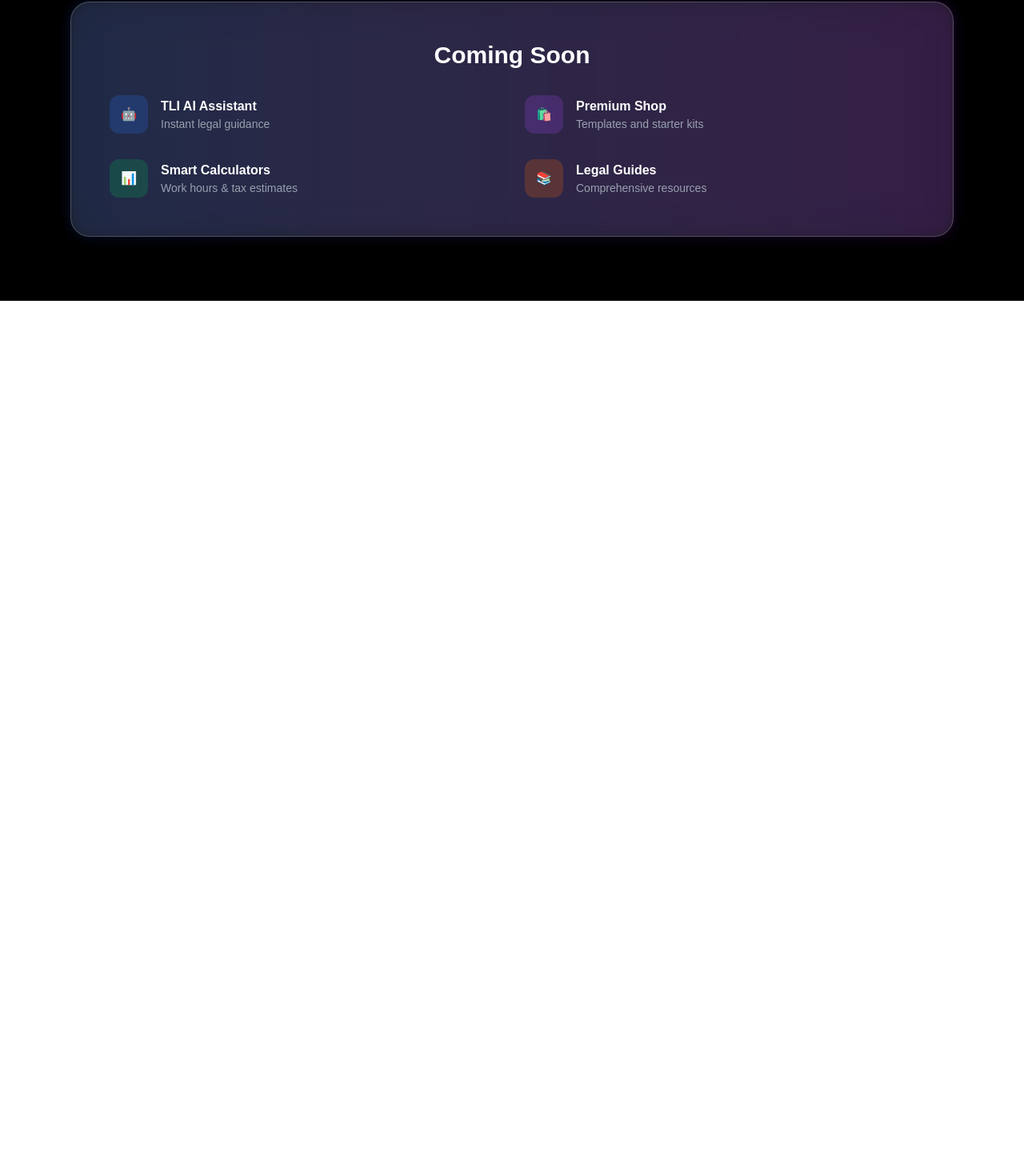
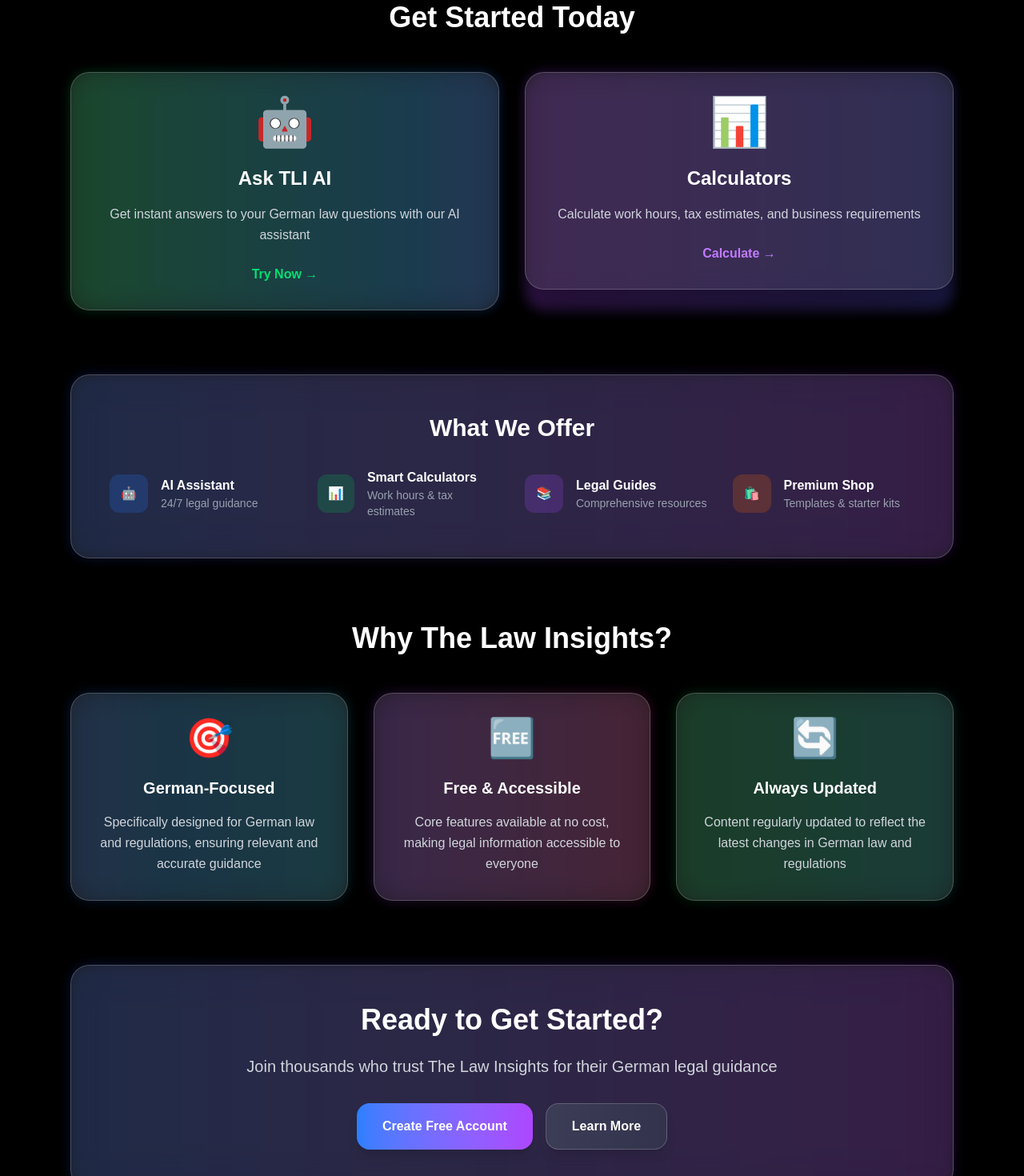
Before and after one commit to kevalkanani0/the-law-insights, a Next.js app: page / in a window 1280 px wide. Shown: the part 1032-2502 px from the top of the page at 80% size. Before the commit the page ends 1408 px from the top, so only its background shows below. Built offline with nearby package versions, Linux system fonts and the light colour scheme; no server answers.

Commit message:
updated home page

```diff
--- a/src/app/page.tsx
+++ b/src/app/page.tsx
@@ -5,6 +5,7 @@ export default function HomePage() {
   return (
     <div className="min-h-screen bg-black text-white overflow-hidden">
       <Navigation />
+
       {/* Background gradient */}
       <div className="absolute inset-0 bg-gradient-to-br from-blue-900 via-purple-900 to-black"></div>
 
@@ -93,31 +94,60 @@ export default function HomePage() {
           </div>
         </div>
 
-        {/* Coming Soon - Premium glass design */}
-        <div className="relative">
+        {/* Quick Actions Section */}
+        <div className="text-center mb-20">
+          <h2 className="text-4xl font-bold text-white mb-12">
+            Get Started Today
+          </h2>
+
+          <div className="grid md:grid-cols-2 gap-8">
+            {/* AI Assistant Action */}
+            <Link href="/tli-ai" className="group relative">
+              <div className="absolute inset-0 bg-gradient-to-r from-green-500 to-blue-500 rounded-3xl blur opacity-25 group-hover:opacity-40 transition-all duration-300"></div>
+              <div className="relative backdrop-blur-md bg-white/10 border border-white/20 rounded-3xl p-8 hover:scale-105 hover:bg-white/15 transition-all duration-500 shadow-2xl">
+                <div className="text-6xl mb-6">🤖</div>
+                <h3 className="text-2xl font-bold text-white mb-4">Ask TLI AI</h3>
+                <p className="text-gray-300 leading-relaxed mb-6">
+                  Get instant answers to your German law questions with our AI assistant
+                </p>
+                <div className="inline-flex items-center text-green-400 font-semibold">
+                  Try Now →
+                </div>
+              </div>
+            </Link>
+
+            {/* Calculators Action */}
+            <Link href="/calculators" className="group relative">
+              <div className="absolute inset-0 bg-gradient-to-r from-purple-500 to-indigo-500 rounded-3xl blur opacity-25 group-hover:opacity-40 transition-all duration-300"></div>
+              <div className="relative backdrop-blur-md bg-white/10 border border-white/20 rounded-3xl p-8 hover:scale-105 hover:bg-white/15 transition-all duration-500 shadow-2xl">
+                <div className="text-6xl mb-6">📊</div>
+                <h3 className="text-2xl font-bold text-white mb-4">Calculators</h3>
+                <p className="text-gray-300 leading-relaxed mb-6">
+                  Calculate work hours, tax estimates, and business requirements
+                </p>
+                <div className="inline-flex items-center text-purple-400 font-semibold">
+                  Calculate →
+                </div>
+              </div>
+            </Link>
+          </div>
+        </div>
+
+        {/* Features Section */}
+        <div className="relative mb-20">
           <div className="absolute inset-0 bg-gradient-to-r from-blue-600/20 to-purple-600/20 rounded-3xl blur"></div>
           <div className="relative backdrop-blur-xl bg-white/10 border border-white/20 rounded-3xl p-12 shadow-2xl">
             <h3 className="text-3xl font-bold text-white mb-8 text-center">
-              Coming Soon
+              What We Offer
             </h3>
-            <div className="grid md:grid-cols-2 gap-8">
+            <div className="grid md:grid-cols-2 lg:grid-cols-4 gap-8">
               <div className="flex items-center space-x-4">
                 <div className="w-12 h-12 bg-blue-500/20 rounded-xl flex items-center justify-center">
                   🤖
                 </div>
                 <div>
-                  <div className="font-semibold text-white">TLI AI Assistant</div>
-                  <div className="text-gray-400 text-sm">Instant legal guidance</div>
-                </div>
-              </div>
-
-              <div className="flex items-center space-x-4">
-                <div className="w-12 h-12 bg-purple-500/20 rounded-xl flex items-center justify-center">
-                  🛍️
-                </div>
-                <div>
-                  <div className="font-semibold text-white">Premium Shop</div>
-                  <div className="text-gray-400 text-sm">Templates and starter kits</div>
+                  <div className="font-semibold text-white">AI Assistant</div>
+                  <div className="text-gray-400 text-sm">24/7 legal guidance</div>
                 </div>
               </div>
 
@@ -132,12 +162,108 @@ export default function HomePage() {
               </div>
 
               <div className="flex items-center space-x-4">
-                <div className="w-12 h-12 bg-orange-500/20 rounded-xl flex items-center justify-center">
+                <div className="w-12 h-12 bg-purple-500/20 rounded-xl flex items-center justify-center">
                   📚
                 </div>
                 <div>
                   <div className="font-semibold text-white">Legal Guides</div>
                   <div className="text-gray-400 text-sm">Comprehensive resources</div>
+                </div>
+              </div>
+
+              <div className="flex items-center space-x-4">
+                <div className="w-12 h-12 bg-orange-500/20 rounded-xl flex items-center justify-center">
+                  🛍️
+                </div>
+                <div>
+                  <div className="font-semibold text-white">Premium Shop</div>
+                  <div className="text-gray-400 text-sm">Templates & starter kits</div>
+                </div>
+              </div>
+            </div>
+          </div>
+        </div>
+
+        {/* Why Choose Us Section */}
+        <div className="text-center mb-20">
+          <h2 className="text-4xl font-bold text-white mb-12">
+            Why The Law Insights?
+          </h2>
+
+          <div className="grid md:grid-cols-3 gap-8">
+            <div className="relative">
+              <div className="absolute inset-0 bg-gradient-to-r from-blue-500/20 to-cyan-500/20 rounded-3xl blur"></div>
+              <div className="relative backdrop-blur-md bg-white/10 border border-white/20 rounded-3xl p-8 shadow-2xl">
+                <div className="text-5xl mb-6">🎯</div>
+                <h3 className="text-xl font-bold text-white mb-4">German-Focused</h3>
+                <p className="text-gray-300 leading-relaxed">
+                  Specifically designed for German law and regulations, ensuring relevant and accurate guidance
+                </p>
+              </div>
+            </div>
+
+            <div className="relative">
+              <div className="absolute inset-0 bg-gradient-to-r from-purple-500/20 to-pink-500/20 rounded-3xl blur"></div>
+              <div className="relative backdrop-blur-md bg-white/10 border border-white/20 rounded-3xl p-8 shadow-2xl">
+                <div className="text-5xl mb-6">🆓</div>
+                <h3 className="text-xl font-bold text-white mb-4">Free & Accessible</h3>
+                <p className="text-gray-300 leading-relaxed">
+                  Core features available at no cost, making legal information accessible to everyone
+                </p>
+              </div>
+            </div>
+
+            <div className="relative">
+              <div className="absolute inset-0 bg-gradient-to-r from-green-500/20 to-teal-500/20 rounded-3xl blur"></div>
+              <div className="relative backdrop-blur-md bg-white/10 border border-white/20 rounded-3xl p-8 shadow-2xl">
+                <div className="text-5xl mb-6">🔄</div>
+                <h3 className="text-xl font-bold text-white mb-4">Always Updated</h3>
+                <p className="text-gray-300 leading-relaxed">
+                  Content regularly updated to reflect the latest changes in German law and regulations
+                </p>
+              </div>
+            </div>
+          </div>
+        </div>
+
+        {/* Call to Action */}
+        <div className="text-center">
+          <div className="relative">
+            <div className="absolute inset-0 bg-gradient-to-r from-blue-600/20 to-purple-600/20 rounded-3xl blur"></div>
+            <div className="relative backdrop-blur-xl bg-white/10 border border-white/20 rounded-3xl p-12 shadow-2xl">
+              <h2 className="text-4xl font-bold text-white mb-6">Ready to Get Started?</h2>
+              <p className="text-xl text-gray-300 mb-8 max-w-2xl mx-auto">
+                Join thousands who trust The Law Insights for their German legal guidance
+              </p>
+              <div className="flex flex-col sm:flex-row gap-4 justify-center">
+                <Link
+                  href="/signup"
+                  className="inline-flex items-center px-8 py-4 bg-gradient-to-r from-blue-500 to-purple-500 rounded-2xl font-semibold hover:scale-105 transition-all duration-300 shadow-lg">
+                  Create Free Account
+                </Link>
+                <Link
+                  href="/about"
+                  className="inline-flex items-center px-8 py-4 bg-gradient-to-r from-gray-600/50 to-gray-700/50 rounded-2xl font-semibold hover:scale-105 transition-all duration-300 shadow-lg border border-white/20">
+                  Learn More
+                </Link>
+              </div>
+            </div>
+          </div>
+        </div>
+
+        {/* Important Disclaimer */}
+        <div className="mt-16">
+          <div className="relative">
+            <div className="absolute inset-0 bg-gradient-to-r from-yellow-600/20 to-orange-600/20 rounded-3xl blur"></div>
+            <div className="relative backdrop-blur-xl bg-white/10 border border-yellow-500/30 rounded-3xl p-8 shadow-2xl">
+              <div className="flex items-start space-x-4">
+                <div className="flex-shrink-0 text-3xl">⚠️</div>
+                <div>
+                  <h3 className="text-xl font-bold text-yellow-300 mb-4">Educational Information Only</h3>
+                  <p className="text-yellow-100 leading-relaxed">
+                    The Law Insights provides educational information only, not legal advice. While we strive for accuracy,
+                    always consult with a qualified German lawyer for specific legal situations and important decisions.
+                  </p>
                 </div>
               </div>
             </div>
```
